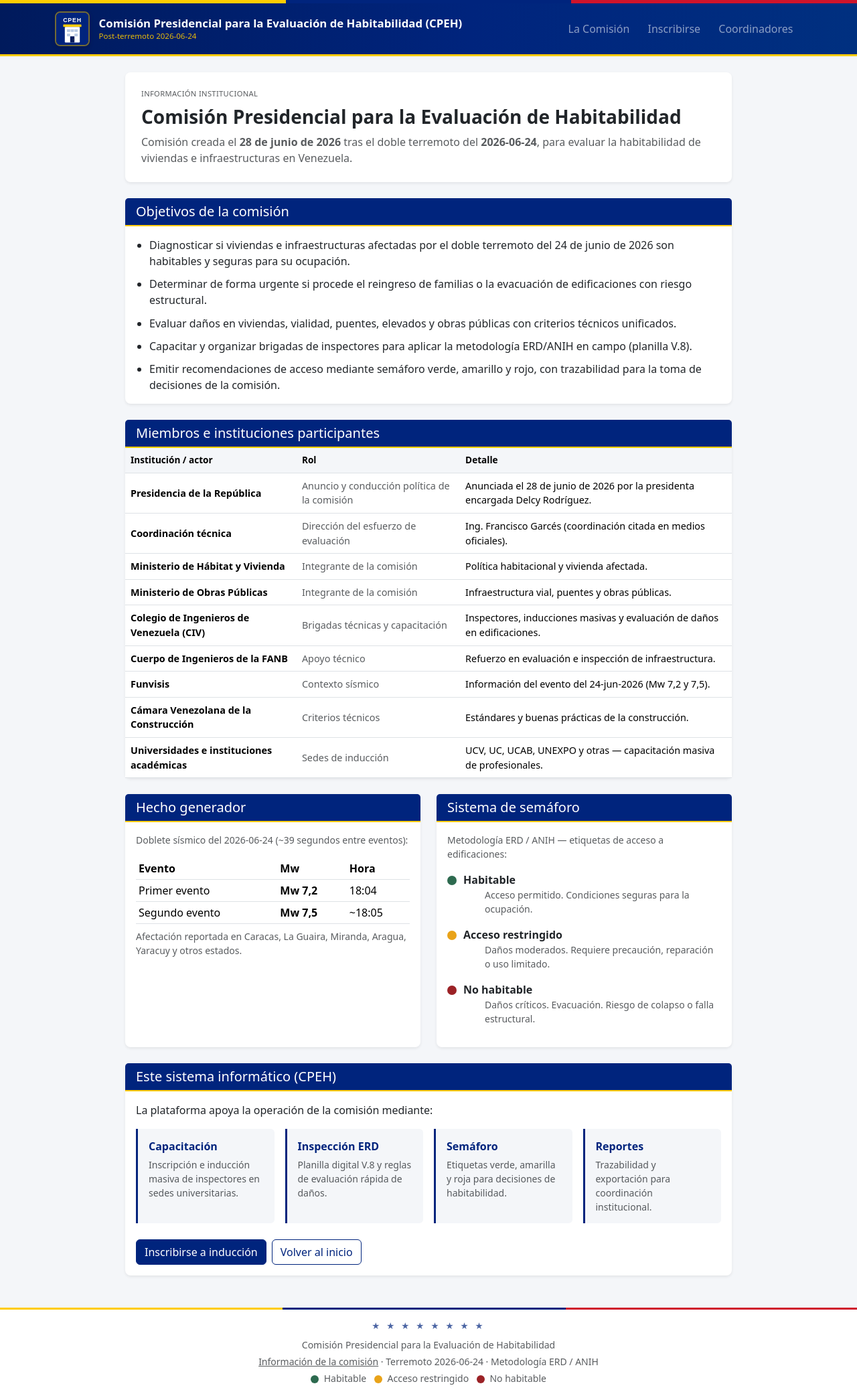
After one commit to angelucv/comision-presidencial-habitabilidad, a Django app: page /comision/ in a window 1280 px wide. The commit adds this page. Shown: the whole page at 67% size. Run offline with Django 5.2, Linux system fonts and the light colour scheme.

Commit message:
Agregar seccion publica La Comision con objetivos e instituciones
Co-authored-by: Cursor <cursoragent@cursor.com>

```diff
--- a/apps/core/urls.py
+++ b/apps/core/urls.py
@@ -6,4 +6,5 @@ app_name = "core"
 
 urlpatterns = [
     path("", views.home, name="home"),
+    path("comision/", views.comision, name="comision"),
 ]
--- a/apps/core/views.py
+++ b/apps/core/views.py
@@ -1,5 +1,20 @@
 from django.shortcuts import render
+
+from . import comision_data
 
 
 def home(request):
     return render(request, "core/home.html")
+
+
+def comision(request):
+    return render(
+        request,
+        "core/comision.html",
+        {
+            "objetivos": comision_data.OBJETIVOS,
+            "miembros": comision_data.MIEMBROS,
+            "semaforo": comision_data.SEMAFORO,
+            "evento_sismo": comision_data.EVENTO_SISMO,
+        },
+    )
--- a/static/css/cpeh.css
+++ b/static/css/cpeh.css
@@ -322,3 +322,71 @@ footer .ve-footer-stars {
 .panel-sidebar .list-group-item.bg-primary {
   background: var(--ve-azul) !important;
 }
+
+/* Página La Comisión */
+.comision-hero {
+  overflow: hidden;
+}
+
+.comision-section-header {
+  background: var(--ve-azul);
+  color: #fff;
+  border-bottom: 2px solid var(--ve-amarillo);
+  font-weight: 600;
+}
+
+.comision-list {
+  padding-left: 1.25rem;
+}
+
+.comision-list li {
+  margin-bottom: 0.65rem;
+  line-height: 1.5;
+}
+
+.comision-list li:last-child {
+  margin-bottom: 0;
+}
+
+.comision-table th {
+  background: var(--cpeh-surface);
+  font-size: 0.85rem;
+  white-space: nowrap;
+}
+
+.comision-table td {
+  vertical-align: middle;
+  font-size: 0.9rem;
+}
+
+.comision-semaforo-item {
+  position: relative;
+  padding-left: 1.5rem;
+}
+
+.semaforo-dot {
+  position: absolute;
+  left: 0;
+  top: 0.35rem;
+  width: 14px;
+  height: 14px;
+  border-radius: 50%;
+}
+
+.semaforo-dot.semaforo-verde { background: var(--cpeh-success); }
+.semaforo-dot.semaforo-amarillo { background: var(--cpeh-warning); }
+.semaforo-dot.semaforo-rojo { background: var(--cpeh-danger); }
+
+.comision-pillar {
+  background: var(--cpeh-surface);
+  border-left: 3px solid var(--ve-azul);
+  padding: 0.85rem 1rem;
+  border-radius: 0 0.35rem 0.35rem 0;
+  height: 100%;
+}
+
+.comision-pillar strong {
+  color: var(--ve-azul);
+  display: block;
+  margin-bottom: 0.35rem;
+}
--- a/templates/base.html
+++ b/templates/base.html
@@ -33,6 +33,7 @@
       </button>
       <div class="collapse navbar-collapse" id="navMain">
         <ul class="navbar-nav ms-auto">
+          <li class="nav-item"><a class="nav-link" href="{% url 'core:comision' %}">La Comisión</a></li>
           <li class="nav-item"><a class="nav-link" href="{% url 'capacitacion_public:paso1' %}">Inscribirse</a></li>
           {% if user.is_staff %}
           <li class="nav-item"><a class="nav-link" href="{% url 'capacitacion:panel_inicio' %}">Panel</a></li>
@@ -65,7 +66,10 @@
     <div class="container small text-muted text-center">
       <p class="ve-footer-stars mb-2" aria-hidden="true">★ ★ ★ ★ ★ ★ ★ ★</p>
       <p class="mb-1">{{ CPEH_NOMBRE_COMISION }}</p>
-      <p class="mb-1">Terremoto {{ CPEH_EVENTO_SISMO_FECHA }} · Metodología ERD / ANIH</p>
+      <p class="mb-1">
+        <a href="{% url 'core:comision' %}" class="text-muted">Información de la comisión</a>
+        · Terremoto {{ CPEH_EVENTO_SISMO_FECHA }} · Metodología ERD / ANIH
+      </p>
       <p class="mb-0 semaforo-legend">
         <span class="semaforo-verde"></span> Habitable
         <span class="semaforo-amarillo ms-2"></span> Acceso restringido
--- /dev/null
+++ b/templates/core/comision.html
@@ -0,0 +1,173 @@
+{% extends "base.html" %}
+
+{% block title %}La Comisión{% endblock %}
+
+{% block content %}
+<div class="row justify-content-center">
+  <div class="col-lg-10">
+
+    <div class="comision-hero card shadow-sm border-0 mb-4">
+      <div class="ve-hero-band" aria-hidden="true">
+        <span style="background:#FFCC00"></span>
+        <span style="background:#00247D"></span>
+        <span style="background:#CF142B"></span>
+      </div>
+      <div class="card-body p-3 p-md-4">
+        <p class="hero-eyebrow text-uppercase text-muted small mb-2">Información institucional</p>
+        <h1 class="hero-title mb-2">{{ CPEH_NOMBRE_COMISION }}</h1>
+        <p class="text-muted mb-0">
+          Comisión creada el <strong>28 de junio de 2026</strong> tras el doble terremoto del
+          <strong>{{ CPEH_EVENTO_SISMO_FECHA }}</strong>, para evaluar la habitabilidad de viviendas
+          e infraestructuras en Venezuela.
+        </p>
+      </div>
+    </div>
+
+    <!-- Objetivos -->
+    <section class="card shadow-sm border-0 mb-4 comision-section">
+      <div class="card-header comision-section-header">
+        <h2 class="h5 mb-0">Objetivos de la comisión</h2>
+      </div>
+      <div class="card-body">
+        <ul class="comision-list mb-0">
+          {% for obj in objetivos %}
+            <li>{{ obj }}</li>
+          {% endfor %}
+        </ul>
+      </div>
+    </section>
+
+    <!-- Miembros e instituciones -->
+    <section class="card shadow-sm border-0 mb-4 comision-section">
+      <div class="card-header comision-section-header">
+        <h2 class="h5 mb-0">Miembros e instituciones participantes</h2>
+      </div>
+      <div class="card-body p-0">
+        <div class="table-responsive">
+          <table class="table table-hover comision-table mb-0">
+            <thead>
+              <tr>
+                <th>Institución / actor</th>
+                <th class="d-none d-md-table-cell">Rol</th>
+                <th>Detalle</th>
+              </tr>
+            </thead>
+            <tbody>
+              {% for m in miembros %}
+              <tr>
+                <td class="fw-semibold">{{ m.institucion }}</td>
+                <td class="d-none d-md-table-cell text-muted">{{ m.rol }}</td>
+                <td class="small">
+                  <span class="d-md-none text-muted">{{ m.rol }} — </span>{{ m.detalle }}
+                </td>
+              </tr>
+              {% endfor %}
+            </tbody>
+          </table>
+        </div>
+      </div>
+    </section>
+
+    <div class="row g-4 mb-4">
+      <!-- Evento sísmico -->
+      <div class="col-md-6">
+        <section class="card shadow-sm border-0 h-100 comision-section">
+          <div class="card-header comision-section-header">
+            <h2 class="h5 mb-0">Hecho generador</h2>
+          </div>
+          <div class="card-body">
+            <p class="small text-muted">Doblete sísmico del {{ CPEH_EVENTO_SISMO_FECHA }} (~39 segundos entre eventos):</p>
+            <div class="table-responsive">
+              <table class="table table-sm mb-0">
+                <thead>
+                  <tr>
+                    <th>Evento</th>
+                    <th>Mw</th>
+                    <th>Hora</th>
+                  </tr>
+                </thead>
+                <tbody>
+                  {% for nombre, mw, hora, epicentro in evento_sismo %}
+                  <tr>
+                    <td>{{ nombre }}</td>
+                    <td><strong>{{ mw }}</strong></td>
+                    <td>{{ hora }}</td>
+                  </tr>
+                  {% endfor %}
+                </tbody>
+              </table>
+            </div>
+            <p class="small text-muted mt-2 mb-0">
+              Afectación reportada en Caracas, La Guaira, Miranda, Aragua, Yaracuy y otros estados.
+            </p>
+          </div>
+        </section>
+      </div>
+
+      <!-- Semáforo -->
+      <div class="col-md-6">
+        <section class="card shadow-sm border-0 h-100 comision-section">
+          <div class="card-header comision-section-header">
+            <h2 class="h5 mb-0">Sistema de semáforo</h2>
+          </div>
+          <div class="card-body">
+            <p class="small text-muted">Metodología ERD / ANIH — etiquetas de acceso a edificaciones:</p>
+            <ul class="list-unstyled mb-0">
+              {% for color, titulo, desc in semaforo %}
+              <li class="comision-semaforo-item mb-3">
+                <span class="semaforo-dot semaforo-{{ color }}"></span>
+                <strong>{{ titulo }}</strong>
+                <span class="d-block small text-muted ms-4 ps-2">{{ desc }}</span>
+              </li>
+              {% endfor %}
+            </ul>
+          </div>
+        </section>
+      </div>
+    </div>
+
+    <!-- Relación con el sistema -->
+    <section class="card shadow-sm border-0 mb-4 comision-section">
+      <div class="card-header comision-section-header">
+        <h2 class="h5 mb-0">Este sistema informático (CPEH)</h2>
+      </div>
+      <div class="card-body">
+        <p class="mb-3">
+          La plataforma apoya la operación de la comisión mediante:
+        </p>
+        <div class="row g-3">
+          <div class="col-sm-6 col-lg-3">
+            <div class="comision-pillar">
+              <strong>Capacitación</strong>
+              <p class="small text-muted mb-0">Inscripción e inducción masiva de inspectores en sedes universitarias.</p>
+            </div>
+          </div>
+          <div class="col-sm-6 col-lg-3">
+            <div class="comision-pillar">
+              <strong>Inspección ERD</strong>
+              <p class="small text-muted mb-0">Planilla digital V.8 y reglas de evaluación rápida de daños.</p>
+            </div>
+          </div>
+          <div class="col-sm-6 col-lg-3">
+            <div class="comision-pillar">
+              <strong>Semáforo</strong>
+              <p class="small text-muted mb-0">Etiquetas verde, amarilla y roja para decisiones de habitabilidad.</p>
+            </div>
+          </div>
+          <div class="col-sm-6 col-lg-3">
+            <div class="comision-pillar">
+              <strong>Reportes</strong>
+              <p class="small text-muted mb-0">Trazabilidad y exportación para coordinación institucional.</p>
+            </div>
+          </div>
+        </div>
+        <div class="d-grid d-sm-flex gap-2 mt-4">
+          <a class="btn btn-primary" href="{% url 'capacitacion_public:paso1' %}">Inscribirse a inducción</a>
+          <a class="btn btn-outline-ve" href="{% url 'core:home' %}">Volver al inicio</a>
+        </div>
+      </div>
+    </section>
+
+  </div>
+</div>
+{% endblock %}
--- a/templates/core/home.html
+++ b/templates/core/home.html
@@ -23,6 +23,7 @@
         </p>
         <div class="d-grid d-sm-flex flex-wrap gap-2 mt-3 mt-md-4">
           <a class="btn btn-primary btn-lg" href="{% url 'capacitacion_public:paso1' %}">Inscribirse a inducción</a>
+          <a class="btn btn-outline-ve btn-lg" href="{% url 'core:comision' %}">La Comisión</a>
           <a class="btn btn-outline-ve btn-lg" href="{% url 'cuentas:login' %}">Iniciar sesión</a>
         </div>
         <p class="small text-muted mt-4 mb-0">
```
Also changed, not shown: apps/core/comision_data.py (added, +73 -0 lines).
